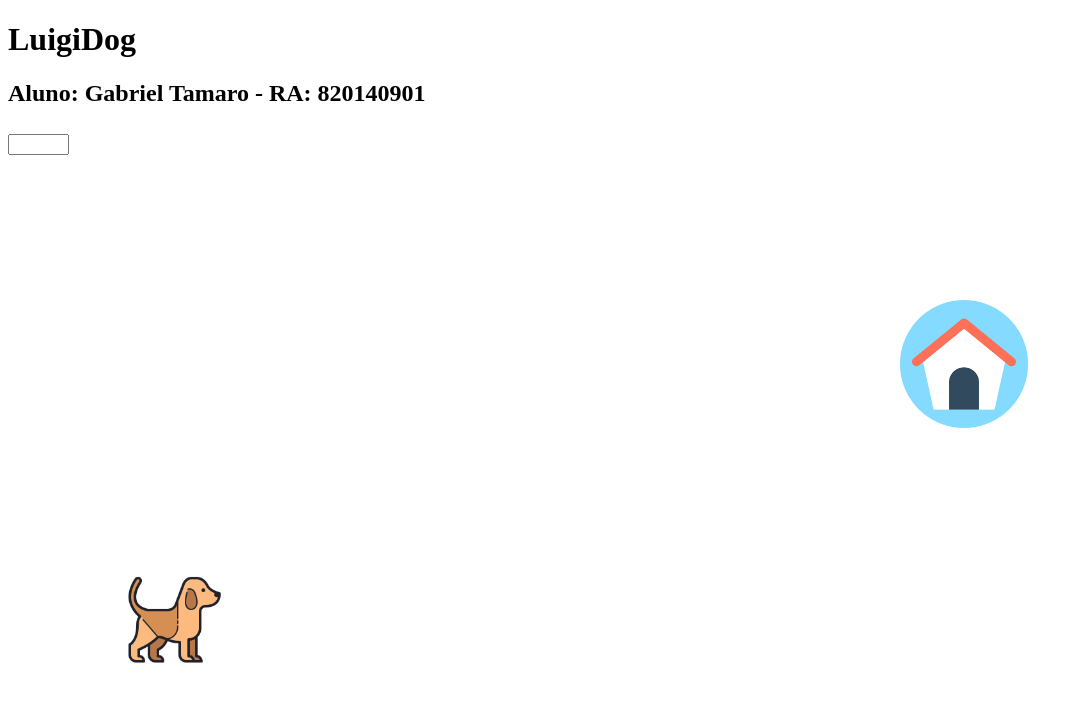
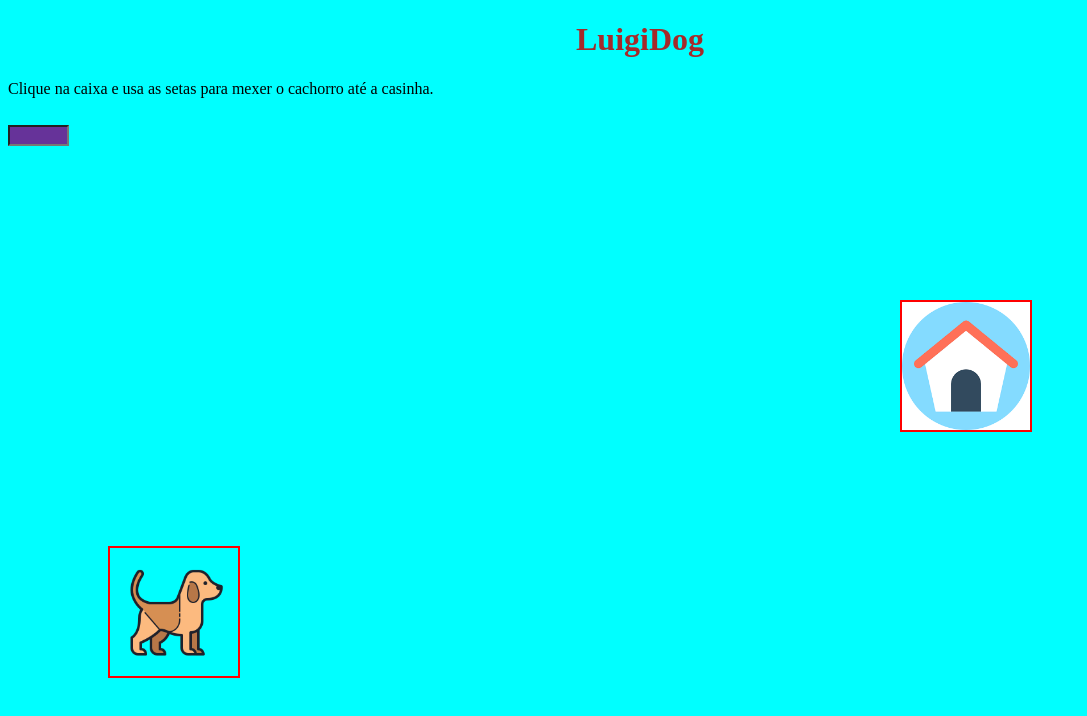
Before and after one commit to GabrielTamaro/luigidog, a plain HTML site: page index.html in a window 1280 px wide. Shown: the whole page, without its empty margins (0-1087 px from the left). Drawn offline with nearby package versions, Linux system fonts and the light colour scheme.

Commit message:
Adicionado cor ao fundo e algumas informações a mais como o titulo e uma frase de ajuda

```diff
--- a/css/estilo.css
+++ b/css/estilo.css
@@ -1,3 +1,10 @@
+h1{
+	text-align: center;
+	color: brown;
+}
+#cachorro, #casa{
+	border: 2px solid red;
+}
 #cachorro {
 	width: 8em;
 	margin-top: 400px;
@@ -15,4 +22,5 @@
 	width: 4em;
 	display: block;
 	margin-top: 2em;
+	background-color: rebeccapurple;
 }
--- a/index.html
+++ b/index.html
@@ -4,11 +4,10 @@
 	<title>Cachorro</title>
 	<link rel="stylesheet" type="text/css" href="css/estilo.css">
 </head>
-<body>
+<body style="background-color: aqua;">
     <h1>LuigiDog</h1>
 
-    <h2>Aluno: Gabriel Tamaro - RA: 820140901</h2>
-
+    <p id="orientacao">Clique na caixa e usa as setas para mexer o cachorro até a casinha.</p>
 	<input type="text" id="campo">
 
 	<img id="cachorro" src="img/cachorro.png">
```
